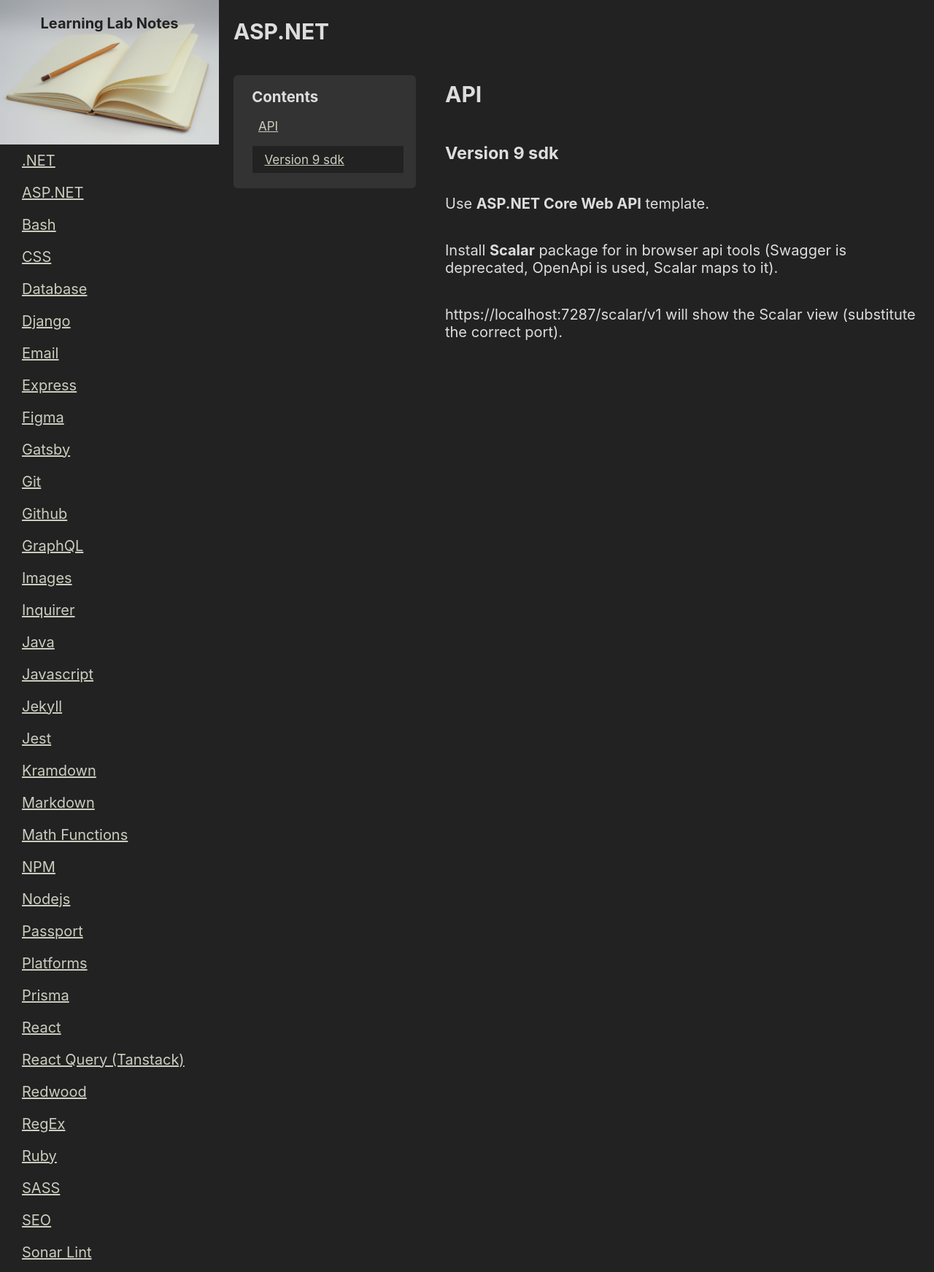
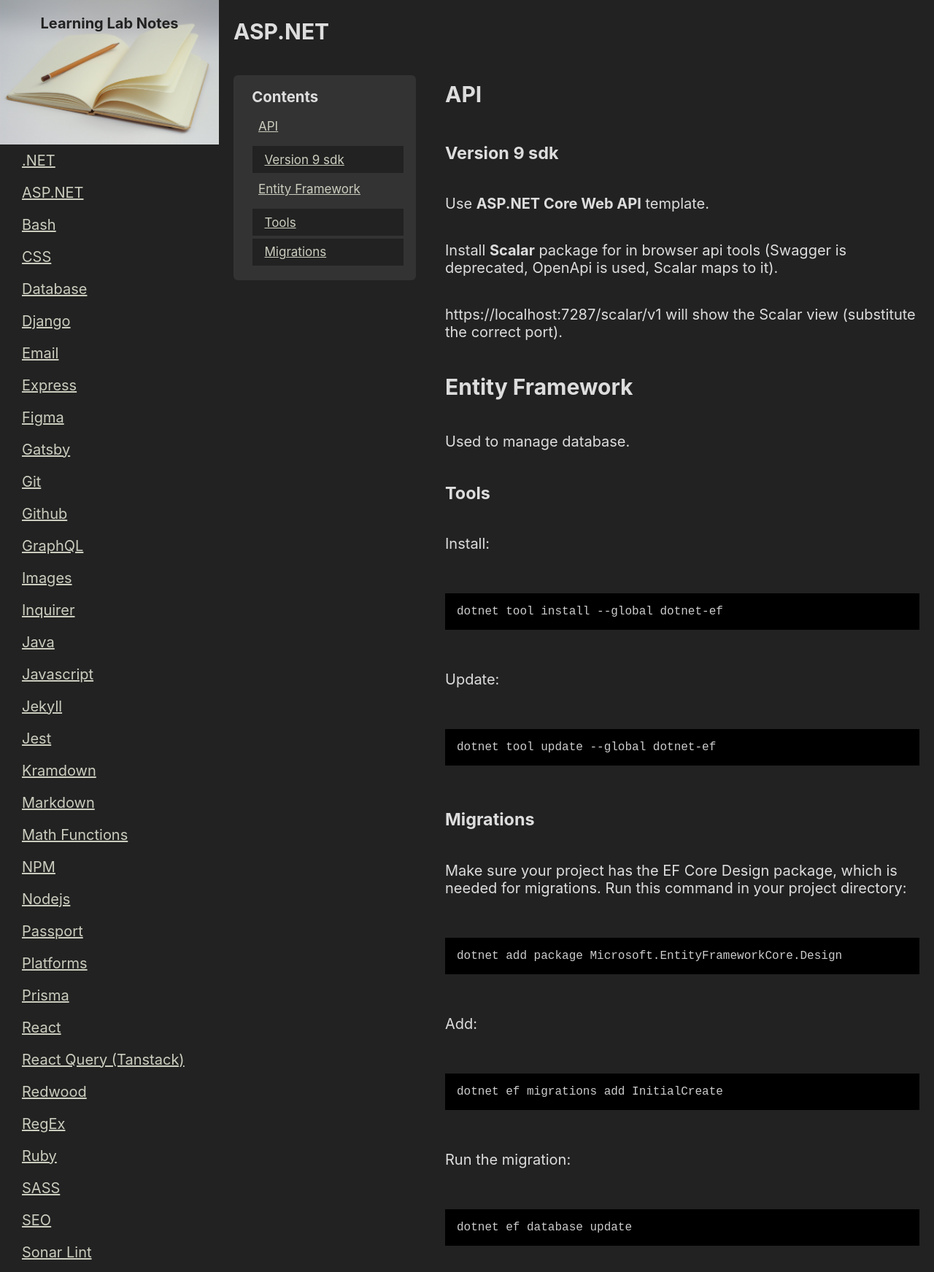
Before and after one commit to ElliotReed/learning-lab-notes, a Jekyll site: the page built from _notes/asp.net.md, in a window 1280 px wide. Shown: the whole page at 73% size. Built offline with Jekyll 4.4.1, drawn with Linux system fonts in a browser that asks for light colours.

Commit message:
added migration info

```diff
--- a/_notes/asp.net.md
+++ b/_notes/asp.net.md
@@ -17,3 +17,31 @@
 Install **Scalar** package for in browser api tools (Swagger is deprecated, OpenApi  is used, Scalar maps to it).
 
 https://localhost:7287/scalar/v1 will show the Scalar view (substitute the correct port).
+
+## Entity Framework
+
+Used to manage database.
+
+### Tools
+
+Install:
+
+    dotnet tool install --global dotnet-ef
+
+ Update:
+
+    dotnet tool update --global dotnet-ef
+
+### Migrations
+
+Make sure your project has the EF Core Design package, which is needed for migrations. Run this command in your project directory:
+
+    dotnet add package Microsoft.EntityFrameworkCore.Design
+
+Add:
+
+    dotnet ef migrations add InitialCreate
+
+Run the migration:
+
+    dotnet ef database update
```
